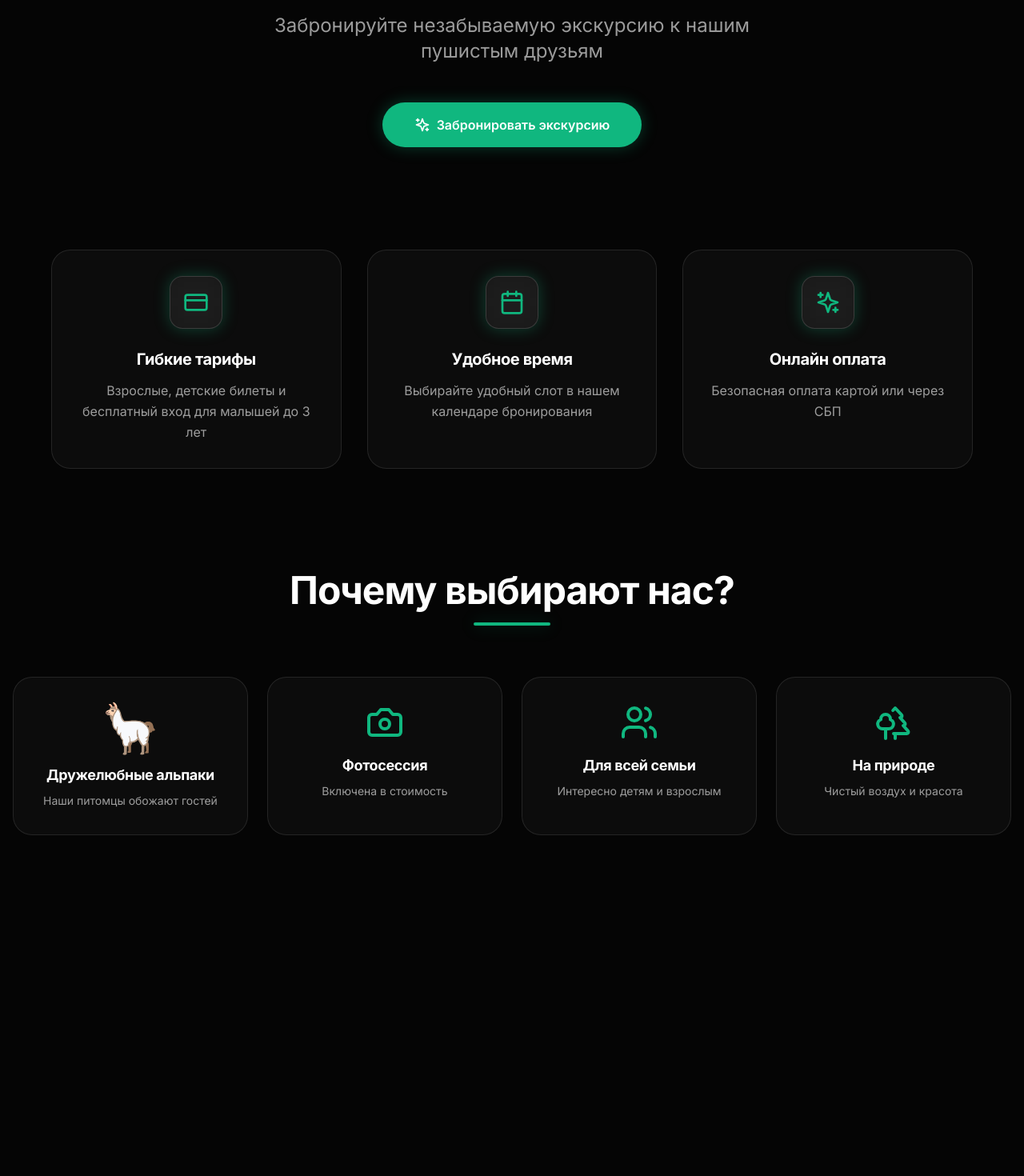
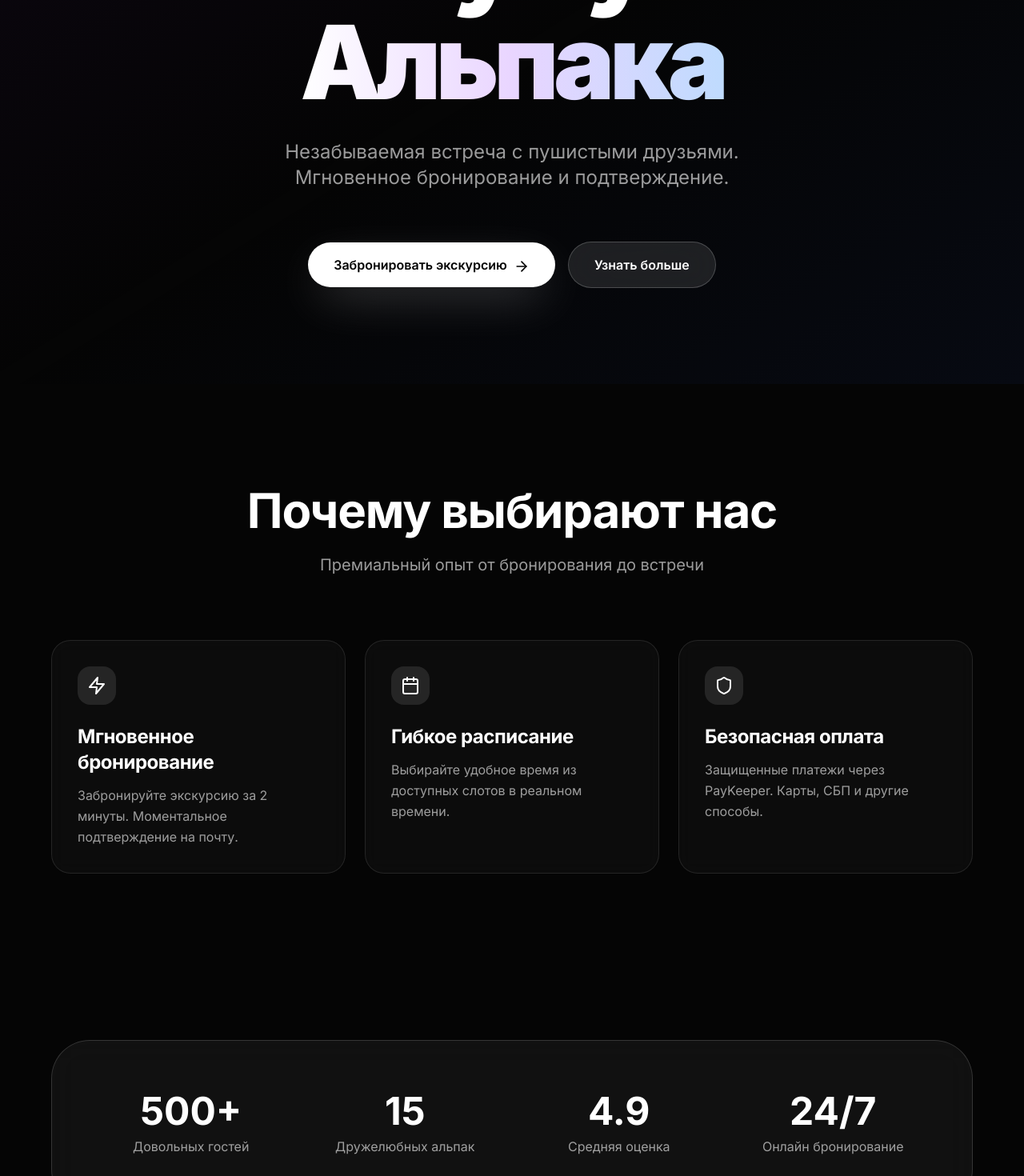
Before and after one commit to platon453/Hakaton_asdsa, a Next.js app: page / in a window 1280 px wide. Shown: the part 320-1790 px from the top of the page at 80% size. Before the commit the page ends 1460 px from the top, so only its background shows below. Built offline with nearby package versions, Linux system fonts and the light colour scheme.

Commit message:
Исправил главную страницу

```diff
--- a/app/globals.css
+++ b/app/globals.css
@@ -147,11 +147,40 @@
 
   /* Hover Lift Effect */
   .hover-lift {
-    @apply transition-smooth;
+    @apply transition-all duration-300 ease-in-out;
   }
 
   .hover-lift:hover {
-    transform: translateY(-2px);
+    @apply -translate-y-0.5 shadow-2xl;
+  }
+
+  /* Premium Buttons */
+  .btn-premium {
+    @apply px-8 py-4 rounded-full bg-white text-black font-semibold
+           hover:bg-white/90 transition-all duration-300 hover:-translate-y-0.5;
+    box-shadow: 0 20px 60px -15px rgba(255,255,255,0.3);
+  }
+
+  .btn-secondary {
+    @apply px-8 py-4 rounded-full bg-white/10 text-white font-semibold
+           border border-white/20 hover:bg-white/20 transition-all duration-300
+           hover:-translate-y-0.5 backdrop-blur-xl;
+  }
+
+  /* Slide Up Animation */
+  .slide-up {
+    animation: slideUp 0.6s ease-out forwards;
+  }
+
+  @keyframes slideUp {
+    from {
+      opacity: 0;
+      transform: translateY(40px);
+    }
+    to {
+      opacity: 1;
+      transform: translateY(0);
+    }
   }
 
   /* Text Gradient */
@@ -170,3 +199,21 @@
     border: 1px solid rgba(255, 255, 255, 0.1);
   }
 }
+
+/* Scrollbar styling */
+::-webkit-scrollbar {
+  width: 8px;
+}
+
+::-webkit-scrollbar-track {
+  background: #050505;
+}
+
+::-webkit-scrollbar-thumb {
+  background: rgba(255, 255, 255, 0.2);
+  border-radius: 4px;
+}
+
+::-webkit-scrollbar-thumb:hover {
+  background: rgba(255, 255, 255, 0.3);
+}
--- a/app/page.tsx
+++ b/app/page.tsx
@@ -1,122 +1,161 @@
 import Link from 'next/link'
-import { Button } from '@/components/ui/button'
-import { Card, CardContent } from '@/components/ui/card'
-import { Sparkles, Calendar, CreditCard, Camera, Users, Trees, Heart } from 'lucide-react'
+import { ArrowRight, Sparkles, Calendar, Shield, Zap } from 'lucide-react'
 
 export default function Home() {
   return (
-    <main className="min-h-screen bg-background">
-      <div className="container mx-auto px-4 py-24">
-        {/* Hero Section */}
-        <div className="text-center mb-32 animate-fade-in">
-          <div className="inline-block mb-6">
-            <span className="text-8xl">🦙</span>
+    <main className="min-h-screen bg-[#050505] overflow-hidden">
+      {/* Background gradient */}
+      <div className="fixed inset-0 bg-gradient-to-br from-purple-900/10 via-transparent to-blue-900/10 pointer-events-none" />
+
+      <div className="relative">
+        {/* Hero секция */}
+        <section className="min-h-screen flex items-center justify-center px-4 py-20">
+          <div className="max-w-6xl mx-auto text-center space-y-8 fade-in">
+            {/* Badge */}
+            <div className="inline-flex items-center gap-2 px-4 py-2 rounded-full glass text-sm text-white/80 mb-4 hover-lift">
+              <Sparkles className="w-4 h-4" />
+              <span>Премиальные экскурсии с альпаками</span>
+            </div>
+
+            {/* Main heading */}
+            <h1 className="text-6xl md:text-8xl lg:text-9xl font-black text-white mb-6 leading-[0.9]">
+              ЛуЛу
+              <br />
+              <span className="bg-gradient-to-r from-white via-purple-200 to-blue-200 bg-clip-text text-transparent">
+                Альпака
+              </span>
+            </h1>
+
+            {/* Subtitle */}
+            <p className="text-xl md:text-2xl text-white/60 max-w-2xl mx-auto leading-relaxed">
+              Незабываемая встреча с пушистыми друзьями.
+              <br />
+              Мгновенное бронирование и подтверждение.
+            </p>
+
+            {/* CTA Buttons */}
+            <div className="flex flex-col sm:flex-row gap-4 justify-center items-center pt-8 fade-in-delay">
+              <Link href="/booking">
+                <button className="btn-premium group">
+                  Забронировать экскурсию
+                  <ArrowRight className="inline-block ml-2 w-5 h-5 group-hover:translate-x-1 transition-transform" />
+                </button>
+              </Link>
+              <a href="#features">
+                <button className="btn-secondary">
+                  Узнать больше
+                </button>
+              </a>
+            </div>
           </div>
-          <h1 className="text-7xl lg:text-8xl font-bold mb-6 text-gradient">
-            Ферма альпак ЛуЛу
-          </h1>
-          <p className="text-xl lg:text-2xl text-secondary mb-12 max-w-2xl mx-auto leading-relaxed">
-            Забронируйте незабываемую экскурсию к нашим пушистым друзьям
-          </p>
-          <Link href="/booking">
-            <Button size="lg" className="text-base">
-              <Sparkles className="mr-2 h-5 w-5" />
-              Забронировать экскурсию
-            </Button>
-          </Link>
-        </div>
+        </section>
 
-        {/* Feature Cards */}
-        <div className="grid md:grid-cols-3 gap-8 max-w-6xl mx-auto mb-32 animate-fade-in-delay-1">
-          <Card className="group">
-            <CardContent className="pt-8">
-              <div className="flex justify-center mb-6">
-                <div className="p-4 rounded-2xl glass-strong glow-emerald">
-                  <CreditCard className="h-8 w-8 text-primary" />
+        {/* Features секция */}
+        <section id="features" className="py-32 px-4">
+          <div className="max-w-6xl mx-auto">
+            <div className="text-center mb-20 fade-in">
+              <h2 className="text-5xl md:text-6xl font-bold text-white mb-6">
+                Почему выбирают нас
+              </h2>
+              <p className="text-xl text-white/60 max-w-2xl mx-auto">
+                Премиальный опыт от бронирования до встречи
+              </p>
+            </div>
+
+            <div className="grid md:grid-cols-2 lg:grid-cols-3 gap-6">
+              {/* Feature Card 1 */}
+              <div className="glass rounded-3xl p-8 hover-lift group">
+                <div className="w-12 h-12 rounded-2xl bg-white/10 flex items-center justify-center mb-6 group-hover:scale-110 transition-transform">
+                  <Zap className="w-6 h-6 text-white" />
+                </div>
+                <h3 className="text-2xl font-bold text-white mb-3">Мгновенное бронирование</h3>
+                <p className="text-white/60 leading-relaxed">
+                  Забронируйте экскурсию за 2 минуты. Моментальное подтверждение на почту.
+                </p>
+              </div>
+
+              {/* Feature Card 2 */}
+              <div className="glass rounded-3xl p-8 hover-lift group">
+                <div className="w-12 h-12 rounded-2xl bg-white/10 flex items-center justify-center mb-6 group-hover:scale-110 transition-transform">
+                  <Calendar className="w-6 h-6 text-white" />
+                </div>
+                <h3 className="text-2xl font-bold text-white mb-3">Гибкое расписание</h3>
+                <p className="text-white/60 leading-relaxed">
+                  Выбирайте удобное время из доступных слотов в реальном времени.
+                </p>
+              </div>
+
+              {/* Feature Card 3 */}
+              <div className="glass rounded-3xl p-8 hover-lift group">
+                <div className="w-12 h-12 rounded-2xl bg-white/10 flex items-center justify-center mb-6 group-hover:scale-110 transition-transform">
+                  <Shield className="w-6 h-6 text-white" />
+                </div>
+                <h3 className="text-2xl font-bold text-white mb-3">Безопасная оплата</h3>
+                <p className="text-white/60 leading-relaxed">
+                  Защищенные платежи через PayKeeper. Карты, СБП и другие способы.
+                </p>
+              </div>
+            </div>
+          </div>
+        </section>
+
+        {/* Stats секция */}
+        <section className="py-20 px-4">
+          <div className="max-w-6xl mx-auto">
+            <div className="glass-strong rounded-[48px] p-12 md:p-16">
+              <div className="grid md:grid-cols-4 gap-12">
+                <div className="text-center">
+                  <div className="text-5xl font-bold text-white mb-2">500+</div>
+                  <div className="text-white/60">Довольных гостей</div>
+                </div>
+                <div className="text-center">
+                  <div className="text-5xl font-bold text-white mb-2">15</div>
+                  <div className="text-white/60">Дружелюбных альпак</div>
+                </div>
+                <div className="text-center">
+                  <div className="text-5xl font-bold text-white mb-2">4.9</div>
+                  <div className="text-white/60">Средняя оценка</div>
+                </div>
+                <div className="text-center">
+                  <div className="text-5xl font-bold text-white mb-2">24/7</div>
+                  <div className="text-white/60">Онлайн бронирование</div>
                 </div>
               </div>
-              <h3 className="font-bold text-xl mb-3 text-center">Гибкие тарифы</h3>
-              <p className="text-secondary text-center leading-relaxed">
-                Взрослые, детские билеты и бесплатный вход для малышей до 3 лет
+            </div>
+          </div>
+        </section>
+
+        {/* CTA секция */}
+        <section className="py-32 px-4">
+          <div className="max-w-4xl mx-auto text-center">
+            <div className="glass-strong rounded-[48px] p-12 md:p-20 fade-in">
+              <h2 className="text-4xl md:text-6xl font-bold text-white mb-6">
+                Готовы к незабываемым
+                <br />
+                впечатлениям?
+              </h2>
+              <p className="text-xl text-white/60 mb-10 max-w-2xl mx-auto">
+                Забронируйте экскурсию прямо сейчас и получите мгновенное подтверждение
               </p>
-            </CardContent>
-          </Card>
+              <Link href="/booking">
+                <button className="btn-premium group text-lg">
+                  Начать бронирование
+                  <ArrowRight className="inline-block ml-2 w-5 h-5 group-hover:translate-x-1 transition-transform" />
+                </button>
+              </Link>
+            </div>
+          </div>
+        </section>
 
-          <Card className="group">
-            <CardContent className="pt-8">
-              <div className="flex justify-center mb-6">
-                <div className="p-4 rounded-2xl glass-strong glow-emerald">
-                  <Calendar className="h-8 w-8 text-primary" />
-                </div>
-              </div>
-              <h3 className="font-bold text-xl mb-3 text-center">Удобное время</h3>
-              <p className="text-secondary text-center leading-relaxed">
-                Выбирайте удобный слот в нашем календаре бронирования
-              </p>
-            </CardContent>
-          </Card>
-
-          <Card className="group">
-            <CardContent className="pt-8">
-              <div className="flex justify-center mb-6">
-                <div className="p-4 rounded-2xl glass-strong glow-emerald">
-                  <Sparkles className="h-8 w-8 text-primary" />
-                </div>
-              </div>
-              <h3 className="font-bold text-xl mb-3 text-center">Онлайн оплата</h3>
-              <p className="text-secondary text-center leading-relaxed">
-                Безопасная оплата картой или через СБП
-              </p>
-            </CardContent>
-          </Card>
-        </div>
-
-        {/* Why Choose Us */}
-        <div className="text-center mb-16 animate-fade-in-delay-2">
-          <h2 className="text-5xl font-bold mb-4">Почему выбирают нас?</h2>
-          <div className="w-24 h-1 bg-primary mx-auto rounded-full glow-emerald"></div>
-        </div>
-
-        <div className="grid md:grid-cols-2 lg:grid-cols-4 gap-6 max-w-7xl mx-auto animate-fade-in-delay-3">
-          <Card>
-            <CardContent className="pt-8 text-center">
-              <div className="text-6xl mb-4">🦙</div>
-              <h3 className="font-bold text-lg mb-2">Дружелюбные альпаки</h3>
-              <p className="text-sm text-secondary">Наши питомцы обожают гостей</p>
-            </CardContent>
-          </Card>
-
-          <Card>
-            <CardContent className="pt-8 text-center">
-              <div className="flex justify-center mb-4">
-                <Camera className="h-12 w-12 text-primary" />
-              </div>
-              <h3 className="font-bold text-lg mb-2">Фотосессия</h3>
-              <p className="text-sm text-secondary">Включена в стоимость</p>
-            </CardContent>
-          </Card>
-
-          <Card>
-            <CardContent className="pt-8 text-center">
-              <div className="flex justify-center mb-4">
-                <Users className="h-12 w-12 text-primary" />
-              </div>
-              <h3 className="font-bold text-lg mb-2">Для всей семьи</h3>
-              <p className="text-sm text-secondary">Интересно детям и взрослым</p>
-            </CardContent>
-          </Card>
-
-          <Card>
-            <CardContent className="pt-8 text-center">
-              <div className="flex justify-center mb-4">
-                <Trees className="h-12 w-12 text-primary" />
-              </div>
-              <h3 className="font-bold text-lg mb-2">На природе</h3>
-              <p className="text-sm text-secondary">Чистый воздух и красота</p>
-            </CardContent>
-          </Card>
-        </div>
+        {/* Footer */}
+        <footer className="py-12 px-4 border-t border-white/10">
+          <div className="max-w-6xl mx-auto text-center">
+            <p className="text-white/40 text-sm">
+              © 2026 ЛуЛу Альпака. Незабываемые встречи с природой.
+            </p>
+          </div>
+        </footer>
       </div>
     </main>
-  );
+  )
 }
```
Also changed, not shown: 1 other file (tests, documents, lock files or other folders).
